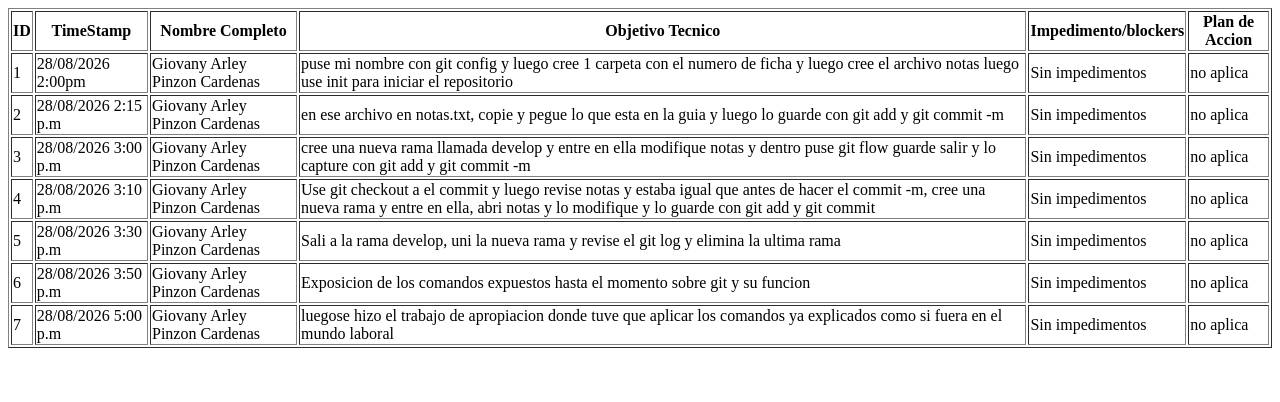
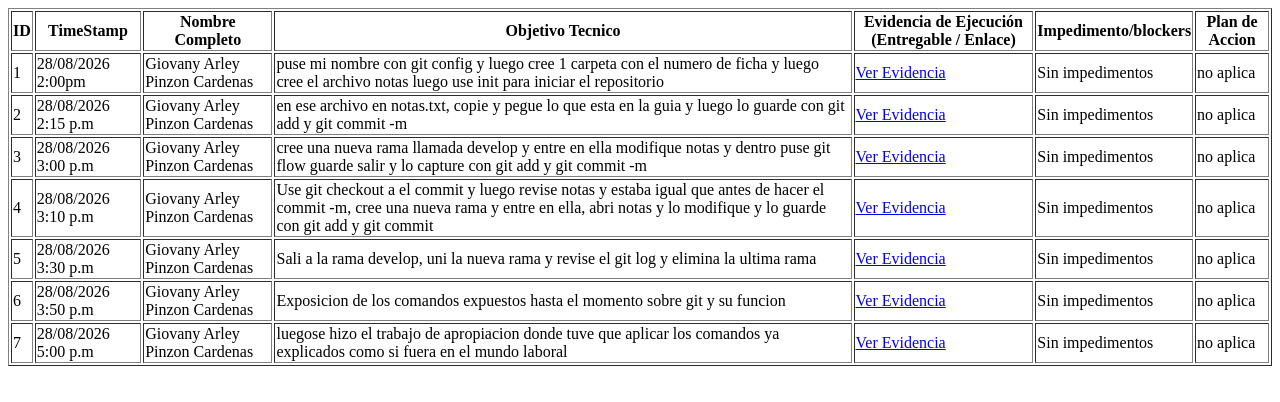
Before and after one commit to GiovanyPinzon/Bitacora-en-HTML, a plain HTML site: page semana5/dia1.html in a window 1280 px wide. Drawn offline with Linux system fonts and the light colour scheme.

Commit message:
feat(carlos): Gestiona los enlaces de evidencia en HTML de las semanas 5–6

```diff
--- a/semana5/dia1.html
+++ b/semana5/dia1.html
@@ -25,6 +25,7 @@
               <th>TimeStamp</th>
               <th>Nombre Completo</th>
               <th>Objetivo Tecnico</th>
+              <th>Evidencia de Ejecución (Entregable / Enlace)</th>
               <th>Impedimento/blockers</th>
               <th>Plan de Accion</th>
             </tr>
@@ -36,6 +37,7 @@
               <td>Giovany Arley Pinzon Cardenas</td>
               <td> puse mi nombre con git config y luego cree 1 carpeta con el numero de ficha y luego cree el archivo notas luego use init
               para iniciar el repositorio</td>
+              <td><a href="https://docs.google.com/document/d/1GFVcCTTc-M9JAini69BPOl3U0GO_QoB_OBcInF1WQRs/edit?usp=sharing">Ver Evidencia</a></td>
               <td>Sin impedimentos</td>
               <td>no aplica</td>
             </tr>
@@ -44,6 +46,7 @@
               <td>28/08/2026 2:15 p.m</td>
               <td>Giovany Arley Pinzon Cardenas</td>
               <td>en ese archivo en notas.txt, copie y pegue lo que esta en la guia y luego lo guarde con git add y git commit -m</td>
+              <td><a href="https://docs.google.com/document/d/1u1ulYaet1unzqQrQsbZHhE_jsXqEuqeQoDz8tXa3aOw/edit?usp=sharing">Ver Evidencia</a></td>
               <td>Sin impedimentos</td>
               <td>no aplica</td>
             </tr>
@@ -53,6 +56,7 @@
               <td>Giovany Arley Pinzon Cardenas</td>
               <td>cree una nueva rama llamada develop y entre en ella modifique notas y dentro puse git flow guarde salir y lo capture con
               git add y git commit -m</td>
+              <td><a href="https://docs.google.com/document/d/1SbmbXmBf0S_RrKkKdAcThR0NQEV48XRuB2J5lRfziqk/edit?usp=sharing">Ver Evidencia</a></td>
               <td>Sin impedimentos</td>
               <td>no aplica</td>
             </tr>
@@ -62,6 +66,7 @@
               <td>Giovany Arley Pinzon Cardenas</td>
               <td>Use git checkout a el commit y luego revise notas y estaba igual que antes de hacer el commit -m, cree una nueva rama y
               entre en ella, abri notas y lo modifique y lo guarde con git add y git commit</td>
+              <td><a href="https://docs.google.com/document/d/17KiBxvhLmLxnncPdk_1cHiPuLG0mvuhaqt6-1A3nbjM/edit?usp=sharing">Ver Evidencia</a></td>
               <td>Sin impedimentos</td>
               <td>no aplica</td>
             </tr>
@@ -70,6 +75,7 @@
               <td>28/08/2026 3:30 p.m</td>
               <td>Giovany Arley Pinzon Cardenas</td>
               <td>Sali a la rama develop, uni la nueva rama y revise el git log y elimina la ultima rama</td>
+              <td><a href="https://docs.google.com/document/d/1rBTLSF9WvHMVo-DHdOQ-7UWmirA7JmhcbMR9J6f2_44/edit?usp=sharing">Ver Evidencia</a></td>
               <td>Sin impedimentos</td>
               <td>no aplica</td>
             </tr>
@@ -78,6 +84,7 @@
               <td>28/08/2026 3:50 p.m</td>
               <td>Giovany Arley Pinzon Cardenas</td>
               <td>Exposicion de los comandos expuestos hasta el momento sobre git y su funcion</td>
+              <td><a href="https://drive.google.com/file/d/1TYb-3-BO7H7jrqJbcZNgcY5lbreqJcT1/view?usp=sharing">Ver Evidencia</a></td>
               <td>Sin impedimentos</td>
               <td>no aplica</td>
             </tr>
@@ -87,6 +94,7 @@
               <td>Giovany Arley Pinzon Cardenas</td>
               <td>luegose hizo el trabajo de apropiacion donde tuve que aplicar los comandos ya explicados como si fuera en el mundo
               laboral</td>
+              <td><a href="https://docs.google.com/document/d/19HwZEVSe5lwuBprklL6rQVMlRpxLOIfwsaREIqB8RE0/edit?usp=sharing">Ver Evidencia</a></td>
               <td>Sin impedimentos</td>
               <td>no aplica</td>
           </tbody>
```
Also changed, not shown: semana6/dia.html (+6 -0 lines), semana6/dia2.html (+5 -0 lines).
